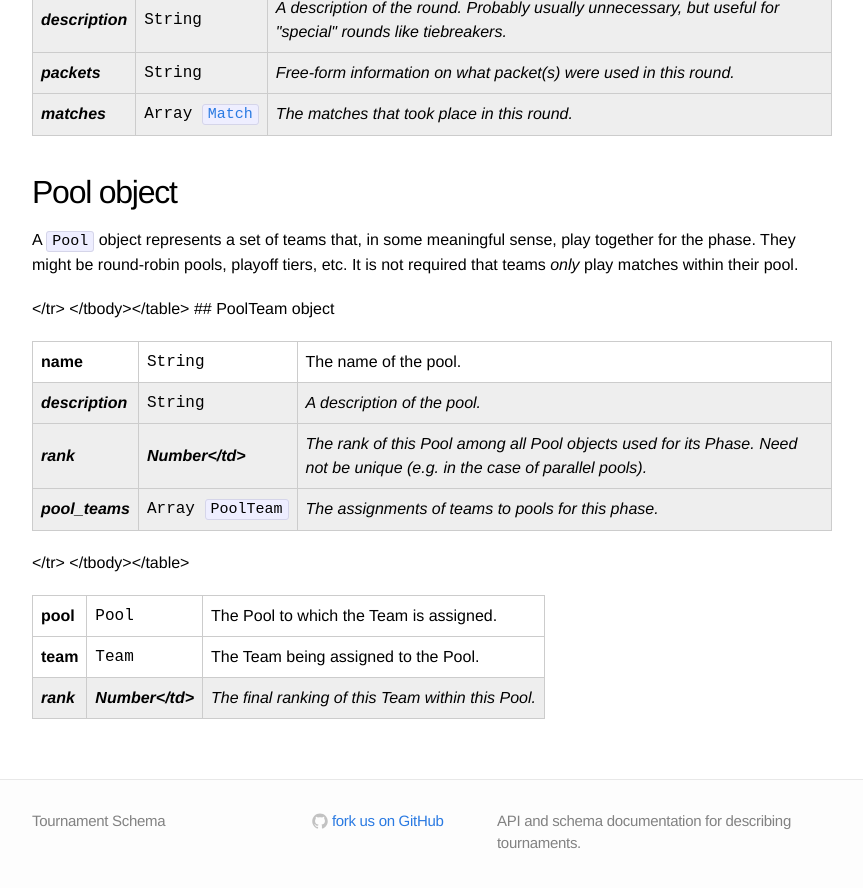
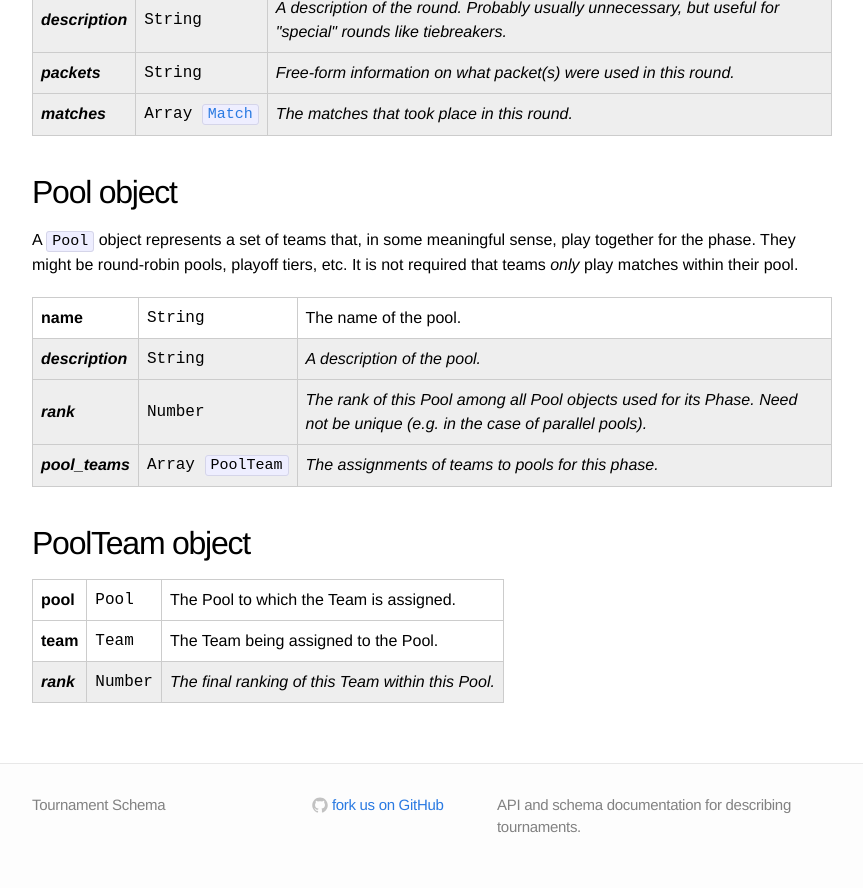
Before and after one commit to quizbowl/schema, a Jekyll site: the page built from phase.md, in a window 1280 px wide and 900 px high, scrolled down 817 px. Shown: the top 888 px of the window, without its empty margins (208-1071 px from the left). Built offline with Jekyll 4.4.1, drawn with Linux system fonts in a browser that asks for light colours; part of the change alters nothing that is shown.

Commit message:
Minor HTML fix

```diff
--- a/phase.md
+++ b/phase.md
@@ -76,7 +76,7 @@ A `Pool` object represents a set of teams that, in some meaningful sense, play t
   </tr>
   <tr class="optional">
     <th>rank</th>
-    <th class="type">Number</td>
+    <td class="type">Number</td>
     <td>The rank of this Pool among all Pool objects used for its Phase. Need not be unique (e.g. in the case of parallel pools).</td>
   </tr>
   <tr class="optional">
@@ -101,7 +101,7 @@ A `Pool` object represents a set of teams that, in some meaningful sense, play t
   </tr>
   <tr class="optional">
     <th>rank</th>
-    <th class="type">Number</td>
+    <td class="type">Number</td>
     <td>The final ranking of this Team within this Pool.</td>
   </tr>
 </tbody></table>
```
